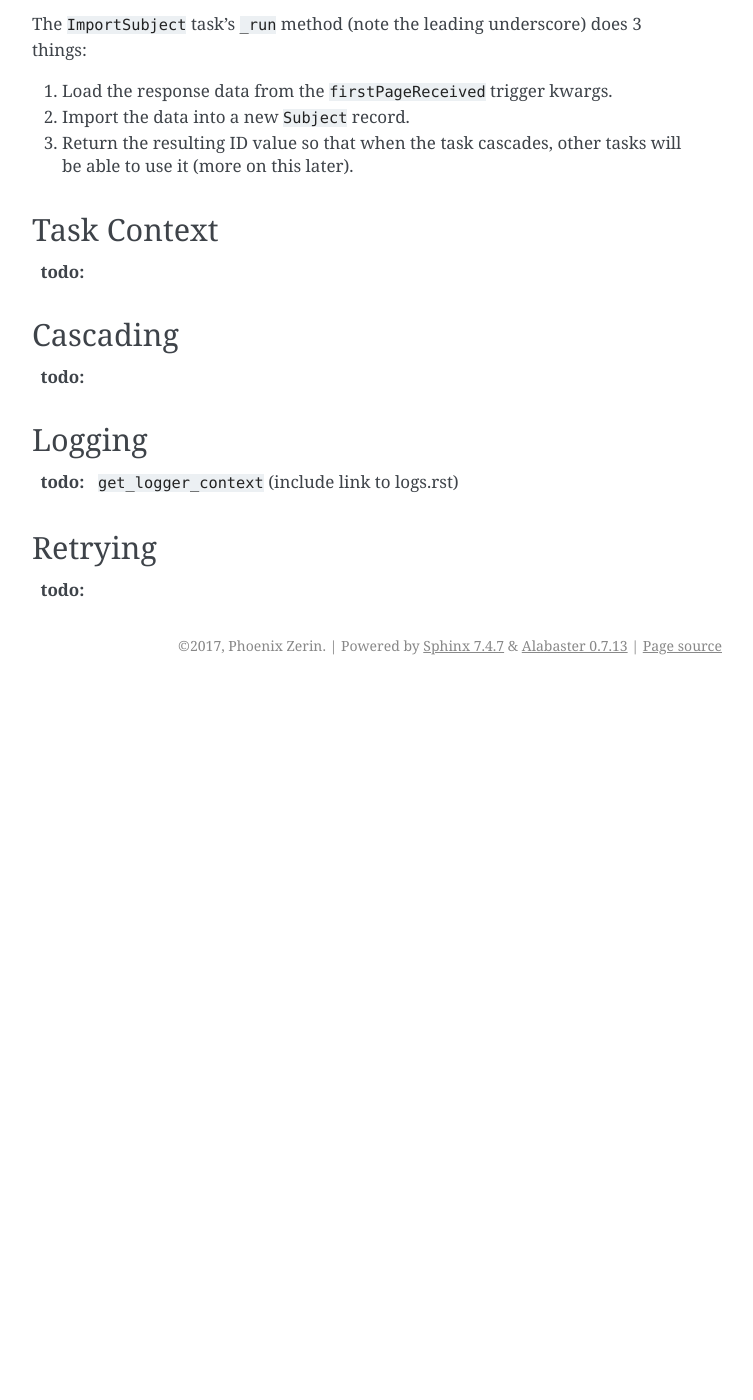
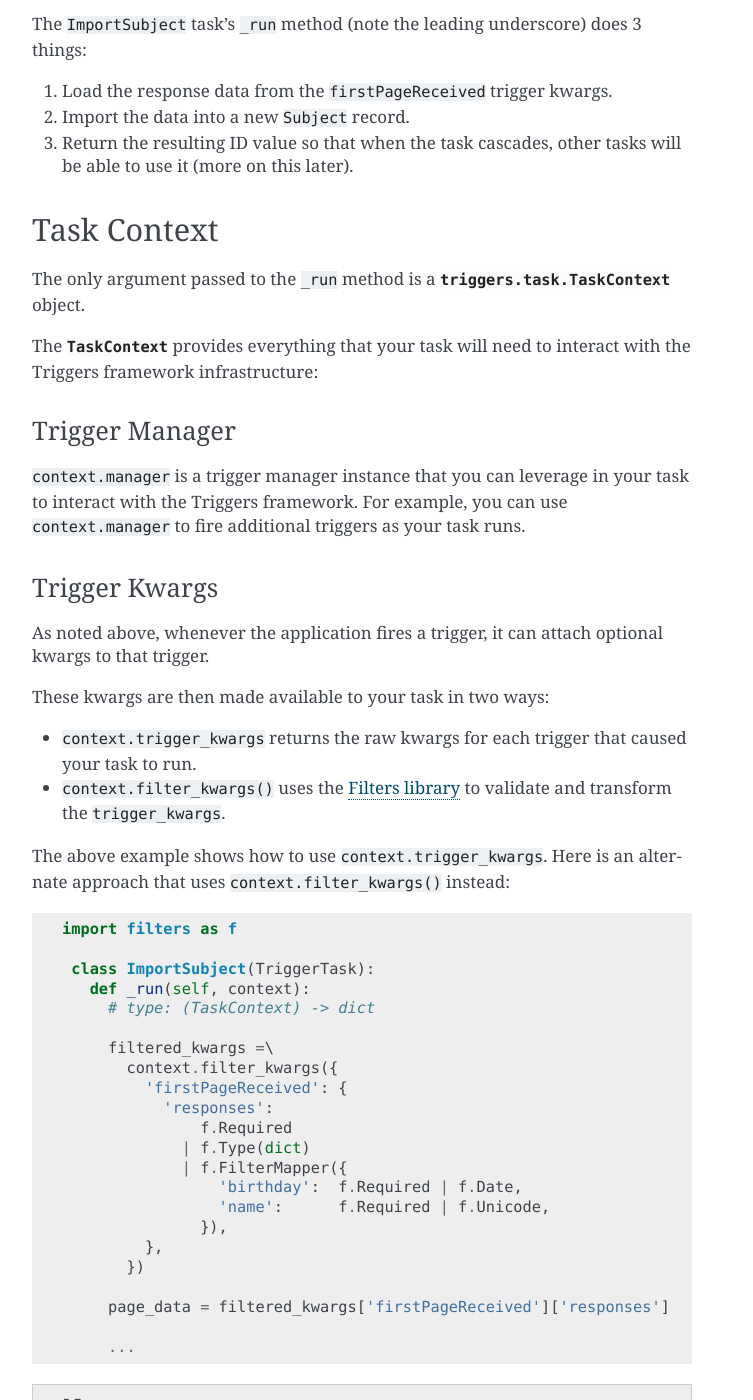
Before and after one commit to lenddoefl/triggers, a Sphinx documentation site: the page built from docs/tasks.rst, in a window 1280 px wide and 1400 px high, scrolled down 1560 px. Shown: the whole window, without its empty margins (388-1141 px from the left). Built offline with Sphinx 7.4.7, drawn with Linux system fonts in a browser that asks for light colours; before the commit the page ends 2245 px from its top, so only the background shows below that; some of the changed text lies outside the part shown.

Commit message:
Additional docs for tasks.

```diff
--- a/docs/tasks.rst
+++ b/docs/tasks.rst
@@ -88,7 +88,64 @@ The ``ImportSubject`` task's ``_run`` method (note the leading underscore) does
 ------------
 Task Context
 ------------
-:todo:
+The only argument passed to the ``_run`` method is a
+:py:class:`triggers.task.TaskContext` object.
+
+The :py:class:`TaskContext` provides everything that your task will need to
+interact with the Triggers framework infrastructure:
+
+^^^^^^^^^^^^^^^
+Trigger Manager
+^^^^^^^^^^^^^^^
+``context.manager`` is a trigger manager instance that you can leverage in your
+task to interact with the Triggers framework.  For example, you can use
+``context.manager`` to fire additional triggers as your task runs.
+
+^^^^^^^^^^^^^^
+Trigger Kwargs
+^^^^^^^^^^^^^^
+As noted above, whenever the application fires a trigger, it can attach optional
+kwargs to that trigger.
+
+These kwargs are then made available to your task in two ways:
+
+- ``context.trigger_kwargs`` returns the raw kwargs for each trigger that caused
+  your task to run.
+- ``context.filter_kwargs()`` uses the `Filters library`_ to validate and
+  transform the ``trigger_kwargs``.
+
+The above example shows how to use ``context.trigger_kwargs``.  Here is an
+alternate approach that uses ``context.filter_kwargs()`` instead:
+
+.. code-block:: python
+
+  import filters as f
+
+   class ImportSubject(TriggerTask):
+     def _run(self, context):
+       # type: (TaskContext) -> dict
+
+       filtered_kwargs =\
+         context.filter_kwargs({
+           'firstPageReceived': {
+             'responses':
+                 f.Required
+               | f.Type(dict)
+               | f.FilterMapper({
+                   'birthday':  f.Required | f.Date,
+                   'name':      f.Required | f.Unicode,
+                 }),
+           },
+         })
+
+       page_data = filtered_kwargs['firstPageReceived']['responses']
+
+       ...
+
+.. note::
+
+   If you have worked with `FilterMappers`_ in the past, the above structure
+   should look very familiar.
 
 ---------
 Cascading
@@ -104,3 +161,7 @@ Logging
 Retrying
 --------
 :todo:
+
+
+.. _Filters library: https://filters.readthedocs.io/
+.. _FilterMappers: https://filters.readthedocs.io/en/latest/complex_filters.html#working-with-mappings
```
Also changed, not shown: 1 other file.
